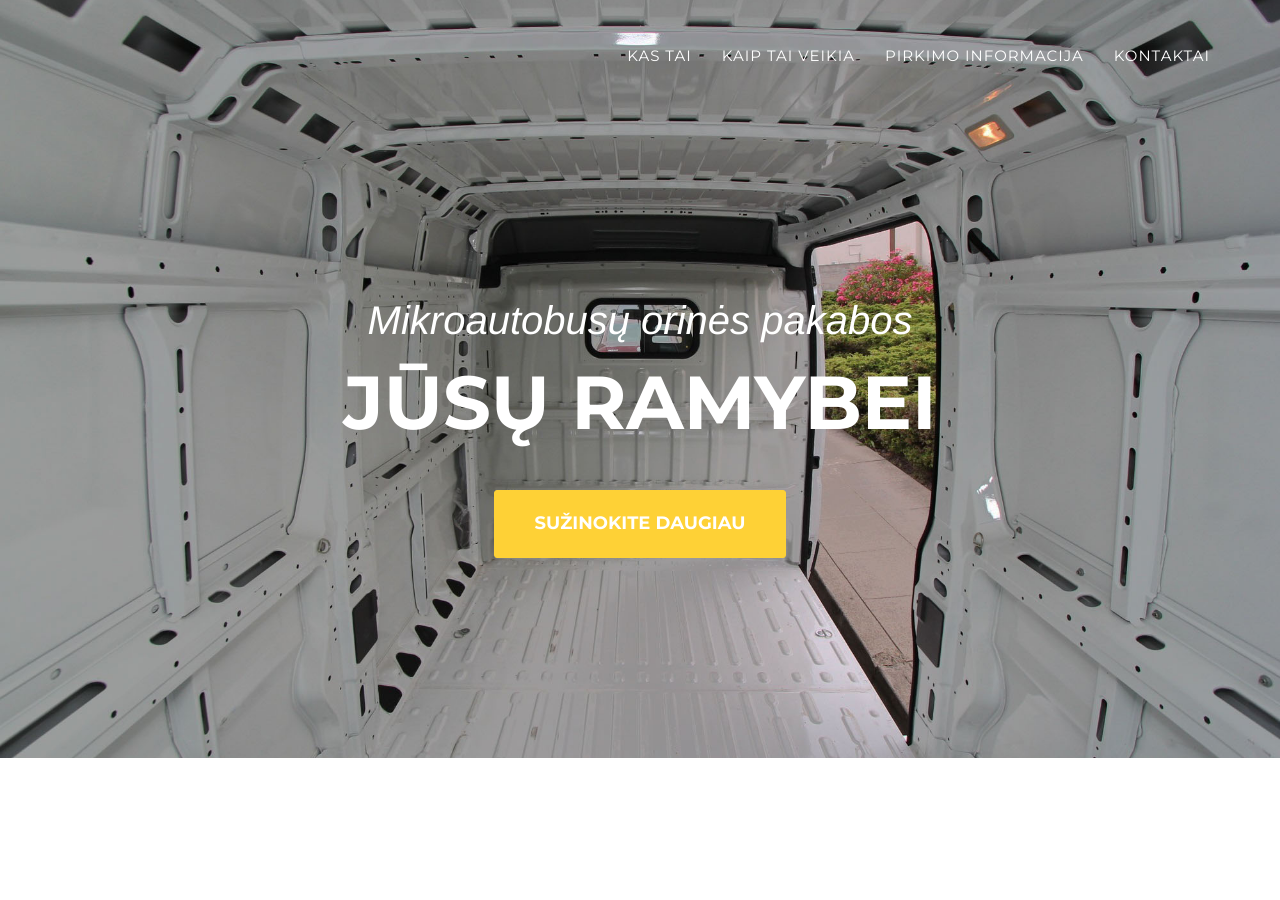
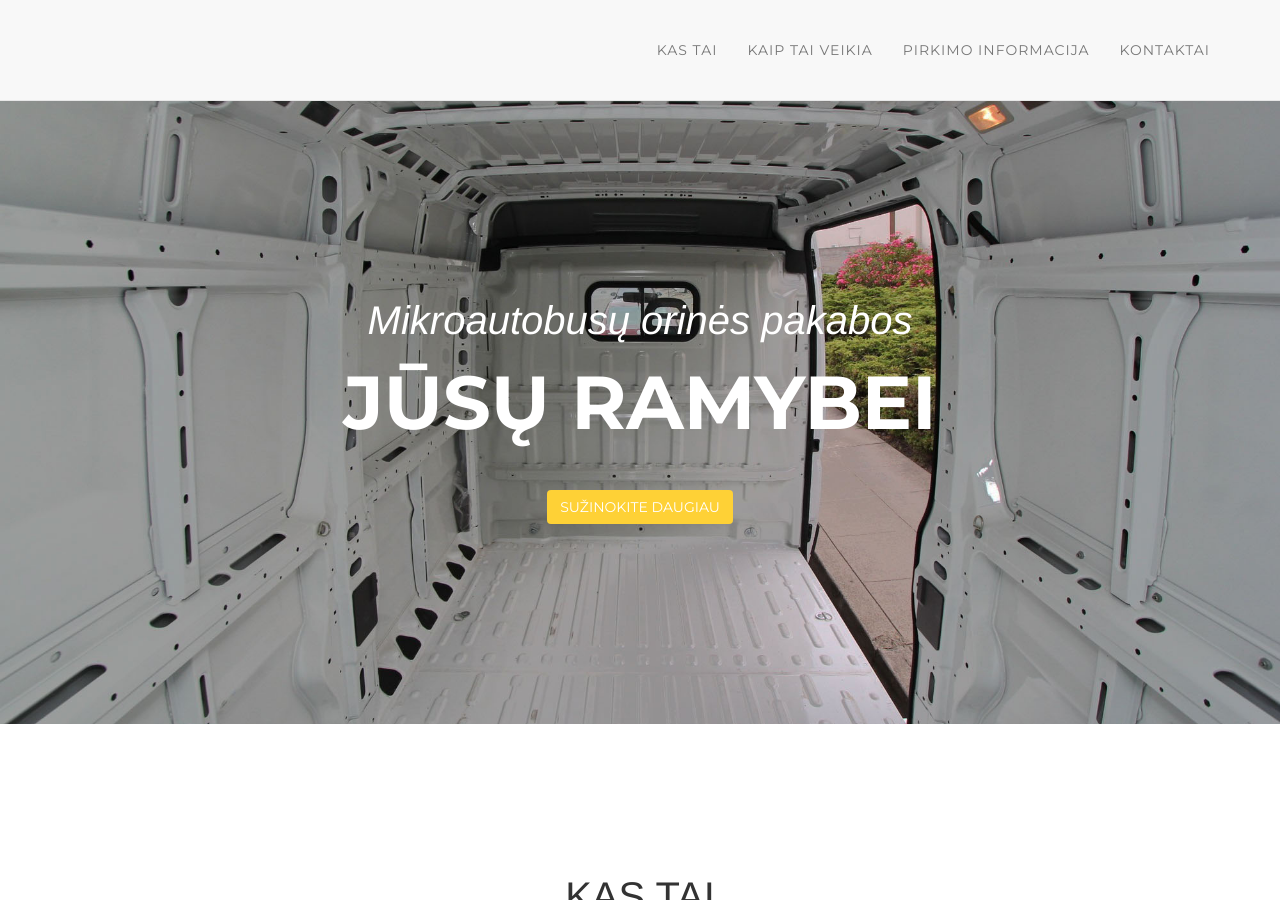
Before and after one commit to Bitvala/MikroautobusuPagalves, a Jekyll site: the page built from index.html, in a window 1280 px wide and 900 px high. Built offline with Jekyll 4.4.1, drawn with Linux system fonts in a browser that asks for light colours; nearby versions of some CDN libraries; some web fonts are replaced; library files that are not in the unit come from our copies.

Commit message:
Update head.html

```diff
--- a/_includes/head.html
+++ b/_includes/head.html
@@ -9,6 +9,8 @@
 
     <!-- Custom CSS & Bootstrap Core CSS - Uses Bootswatch Flatly Theme: http://bootswatch.com/flatly/ -->
         <link rel="stylesheet" href="{{ "/style.css" | prepend: site.baseurl }}">
+        <link rel="stylesheet" href="{{ "/_includes/css//bootstrap.min.css" | prepend: site.baseurl }}">
+        <link rel="stylesheet" href="{{ "/_includes/css/agency.css" | prepend: site.baseurl }}">
 
     <!-- Custom Fonts -->
     <link rel="stylesheet" href="{{ "/css/font-awesome/css/font-awesome.min.css" | prepend: site.baseurl }}">
```
